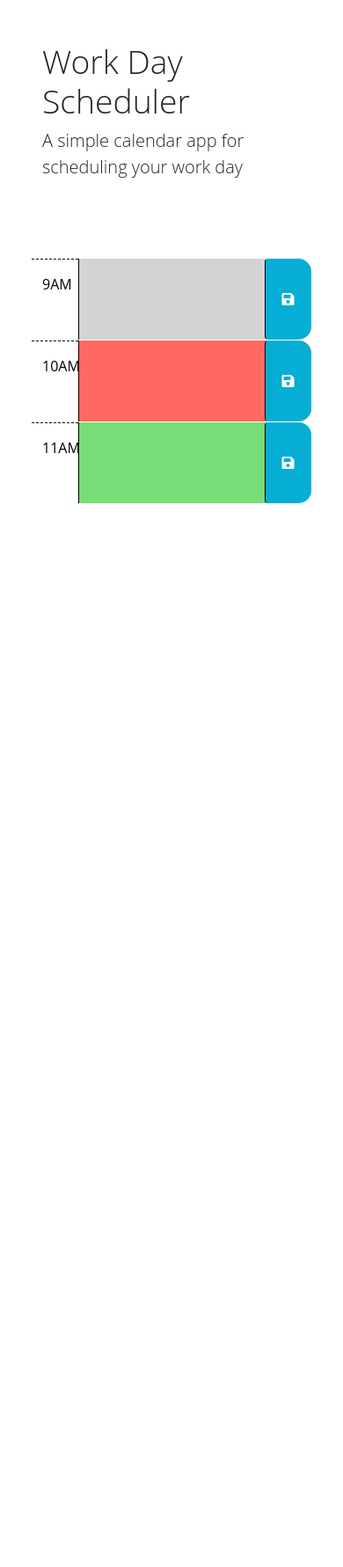
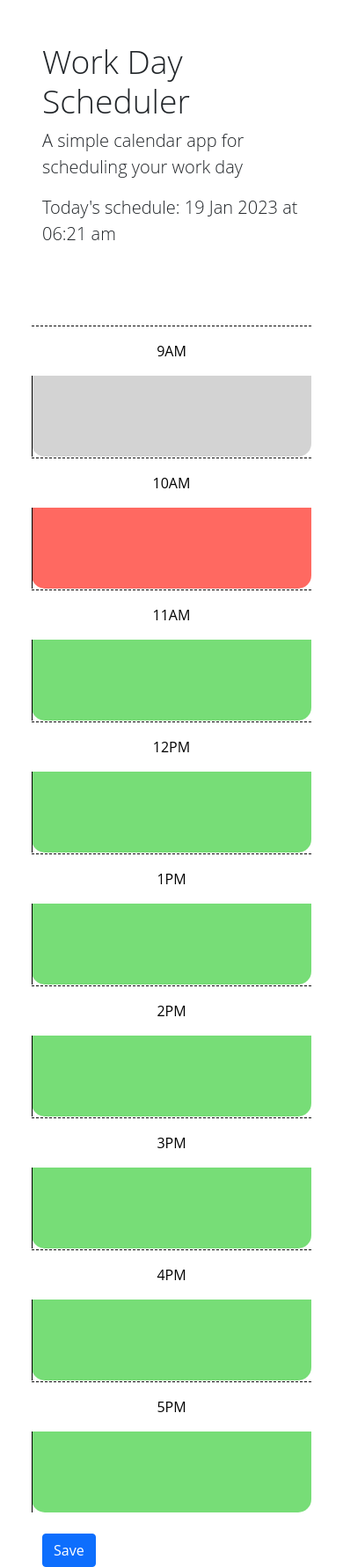
Before and after one commit to elianelim/Challenge-5-Work-Day-Scheduler, a plain HTML site: page index.html in a window 390 px wide. Shown: the whole page at 88% size. Before the commit the page ends 844 px from the top, so only its background shows below. Drawn offline with nearby package versions, Linux system fonts and the light colour scheme.

Commit message:
first first commit

```diff
--- a/index.html
+++ b/index.html
@@ -4,22 +4,26 @@
     <meta charset="UTF-8" />
     <meta name="viewport" content="width=device-width, initial-scale=1.0" />
     <meta http-equiv="X-UA-Compatible" content="ie=edge" />
+    <!--Linking Bootstrap-->
     <link
       href="https://cdn.jsdelivr.net/npm/bootstrap@5.1.3/dist/css/bootstrap.min.css"
       rel="stylesheet"
       integrity="sha384-1BmE4kWBq78iYhFldvKuhfTAU6auU8tT94WrHftjDbrCEXSU1oBoqyl2QvZ6jIW3"
       crossorigin="anonymous"
     />
+    <!--Font awesome-->
     <link
       rel="stylesheet"
       href="https://use.fontawesome.com/releases/v5.8.1/css/all.css"
       integrity="sha384-50oBUHEmvpQ+1lW4y57PTFmhCaXp0ML5d60M1M7uH2+nqUivzIebhndOJK28anvf"
       crossorigin="anonymous"
     />
+    <!--Google Fonts-->
     <link
       href="https://fonts.googleapis.com/css2?family=Fira+Sans:wght@400;700&display=swap"
       rel="stylesheet"
     />
+    <!--CSS-->
     <link rel="stylesheet" href="style.css" />
     <title>Work Day Scheduler</title>
   </head>
@@ -43,37 +47,66 @@
 
       <!-- Example of a past time block. The "past" class adds a gray background color. -->
       <div id="hour-9" class="row time-block past">
-        <div class="col-2 col-md-1 hour text-center py-3">9AM</div>
-        <textarea class="col-8 col-md-10 description" rows="3"> </textarea>
-        <button class="btn saveBtn col-2 col-md-1" aria-label="save">
-          <i class="fas fa-save" aria-hidden="true"></i>
-        </button>
+        <div class="col-md-1 hour text-center py-3">9AM</div>
+        <textarea  id="textarea-hour-9" class="col-md-11 description" rows="3"> </textarea>
       </div>
 
       <!-- Example of a present time block. The "present" class adds a red background color. -->
       <div id="hour-10" class="row time-block present">
-        <div class="col-2 col-md-1 hour text-center py-3">10AM</div>
-        <textarea class="col-8 col-md-10 description" rows="3"> </textarea>
-        <button class="btn saveBtn col-2 col-md-1" aria-label="save">
-          <i class="fas fa-save" aria-hidden="true"></i>
-        </button>
+        <div class="col-md-1 hour text-center py-3">10AM</div>
+        <textarea id="textarea-hour-10" class="col-md-11 description" rows="3"> </textarea>
       </div>
 
       <!-- Example of a future time block. The "future" class adds a green background color. -->
       <div id="hour-11" class="row time-block future">
-        <div class="col-2 col-md-1 hour text-center py-3">11AM</div>
-        <textarea class="col-8 col-md-10 description" rows="3"> </textarea>
-        <button class="btn saveBtn col-2 col-md-1" aria-label="save">
-          <i class="fas fa-save" aria-hidden="true"></i>
-        </button>
+        <div class="col-md-1 hour text-center py-3">11AM</div>
+        <textarea  id="textarea-hour-11" class="col-md-11 description" rows="3"> </textarea>
       </div>
+
+      <div id="hour-12" class="row time-block future">
+        <div class="col-md-1 hour text-center py-3">12PM</div>
+        <textarea  id="textarea-hour-12" class="col-md-11 description" rows="3"> </textarea>
+      </div>
+
+      <div id="hour-13" class="row time-block future">
+        <div class="col-md-1 hour text-center py-3">1PM</div>
+        <textarea  id="textarea-hour-13" class="col-md-11 description" rows="3"> </textarea>
+      </div>
+
+      <div id="hour-14" class="row time-block future">
+        <div class="col-md-1 hour text-center py-3">2PM</div>
+        <textarea  id="textarea-hour-14" class="col-md-11 description" rows="3"> </textarea>
+      </div>
+
+      <div id="hour-15" class="row time-block future">
+        <div class="col-md-1 hour text-center py-3">3PM</div>
+        <textarea  id="textarea-hour-15" class="col-md-11 description" rows="3"> </textarea>
+      </div>
+
+      <div id="hour-16" class="row time-block future">
+        <div class="col-md-1 hour text-center py-3">4PM</div>
+        <textarea  id="textarea-hour-16" class="col-md-11 description" rows="3"> </textarea>
+      </div>
+
+      <div id="hour-17" class="row time-block future">
+        <div class="col-md-1 hour text-center py-3">5PM</div>
+        <textarea  id="textarea-hour-17" class="col-md-11 description" rows="3"> </textarea>
+      </div>
+
+      <br/>
+
+      <button id="savetime" type="button" class="btn btn-primary col-md-12" aria-label="save">Save</button>
+      <br/>
     </div>
 
+
     <script src="https://cdnjs.cloudflare.com/ajax/libs/jquery/3.2.1/jquery.min.js"></script>
+    <!--Linking DayJS-->
     <script src="https://cdn.jsdelivr.net/npm/dayjs@1.11.3/dayjs.min.js"
     integrity="sha256-iu/zLUB+QgISXBLCW/mcDi/rnf4m4uEDO0wauy76x7U="
     crossorigin="anonymous"></script>
 
-    <script src="script.js"></script>
+    <!-- <script src="script.js"></script> -->
+    <script src="script2.js"></script>
   </body>
 </html>
--- a/script.js
+++ b/script.js
@@ -1,7 +1,17 @@
 // Wrap all code that interacts with the DOM in a call to jQuery to ensure that
 // the code isn't run until the browser has finished rendering all the elements
 // in the html.
-$(function () {
+
+
+    var currentDayEl = $('#currentDay');
+
+    function displayTime() {
+      var now = dayjs().format('DD MMM YYYY [at] hh:mm:ss a');
+      currentDayEl.text(now);
+    }
+
+
+
   // TODO: Add a listener for click events on the save button. This code should
   // use the id in the containing time-block as a key to save the user input in
   // local storage. HINT: What does `this` reference in the click listener
@@ -9,6 +19,8 @@ $(function () {
   // time-block containing the button that was clicked? How might the id be
   // useful when saving the description in local storage?
   //
+
+
   // TODO: Add code to apply the past, present, or future class to each time
   // block by comparing the id to the current hour. HINTS: How can the id
   // attribute of each time-block be used to conditionally add or remove the
@@ -20,4 +32,3 @@ $(function () {
   // attribute of each time-block be used to do this?
   //
   // TODO: Add code to display the current date in the header of the page.
-});
--- /dev/null
+++ b/script2.js
@@ -0,0 +1,55 @@
+//do i still  need this text???
+var now = dayjs();
+var currentDay = $('#currentDay');
+
+// console.log("script2 is getting loaded")
+
+//Display the time on headers
+currentDay.text("Today's schedule: " + now.format('DD MMM YYYY [at] hh:mm a'));
+
+    $(document).ready(function() {
+        console.log("jquery getting loaded");
+        var d = new Date();
+        var hour = d.getHours()
+        console.log(hour);
+
+        // change color at current time
+        for (var i = 9; i < 17; i++){
+            if(i < hour){
+                var past = "#textarea-hour-".concat(i.toString());
+                // $(past).css("background-color", "grey");
+            }
+            if (i == hour){
+                var current = "#textarea-hour-".concat(hour.toString());
+                // $(current).css("background-color", "red");
+            }
+            else if (i > hour){
+                var future = "#textarea-hour-".concat(i.toString());
+                // $(future).css("background-color", "green");
+            }
+        }
+
+        // Storing to local storage
+        for (var i = 9; i < 17; i++){
+            var idOfCurrentTextArea =  "#textarea-hour-".concat(i.toString())
+            if (localStorage.getItem(i) != null){
+                $(idOfCurrentTextArea).val(localStorage.getItem(i));
+            }
+            else{
+                $(idOfCurrentTextArea).val("");
+            }
+        }
+
+        //Save button when its clicked, text will be updated
+        //Button doesnt work!!!
+        $("#saveTime").click(function(){
+            for (var i = 9; i < 17; i++){
+                var idOfCurrentTextArea =  "#textarea-hour-".concat(i.toString())
+                localStorage.setItem(i,  $(idOfCurrentTextArea).val())
+                //I want to include an alert after schedule is updated, HOW????
+                alert("ABC");
+            }
+
+          });
+
+   })
```
